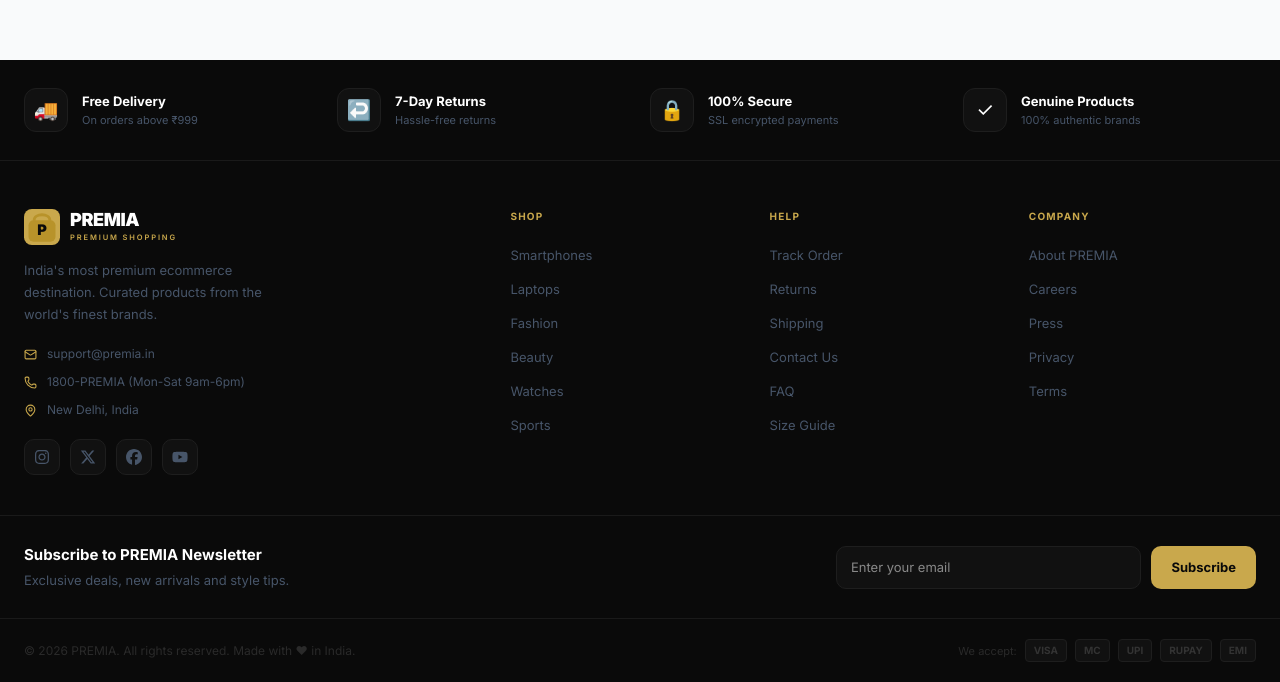
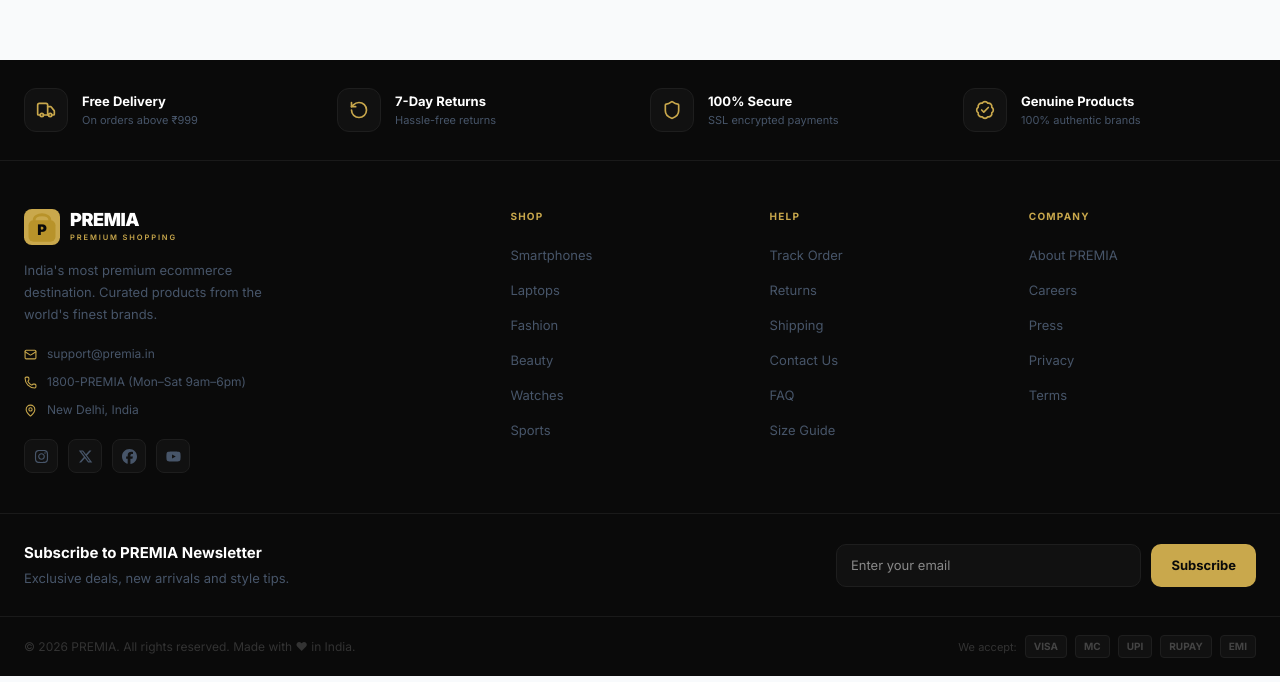
Before and after one commit to ravijags/ecommerce-frontend, a React (Vite) app: page / in a window 1280 px wide. Shown: the part 1020-1702 px from the top of the page. Built offline with nearby package versions, Linux system fonts and the light colour scheme; no server answers.

Commit message:
polish: real SVG trust icons in footer, wishlist hidden until hover, orders better fallback, description padding

```diff
--- a/src/components/Footer.jsx
+++ b/src/components/Footer.jsx
@@ -1,10 +1,16 @@
 import { Link } from 'react-router-dom'
-import { Mail, Phone, MapPin } from 'lucide-react'
+import { Mail, Phone, MapPin, Truck, RotateCcw, Shield, BadgeCheck } from 'lucide-react'
 import { FaInstagram, FaXTwitter, FaFacebook, FaYoutube } from 'react-icons/fa6'
 import PremiaLogo from './PremiaLogo'
 
-function Footer() {
-  const footerLinks = {
+const TRUST_BADGES = [
+  { Icon: Truck,      title: 'Free Delivery',    desc: 'On orders above ₹999' },
+  { Icon: RotateCcw,  title: '7-Day Returns',    desc: 'Hassle-free returns' },
+  { Icon: Shield,     title: '100% Secure',      desc: 'SSL encrypted payments' },
+  { Icon: BadgeCheck, title: 'Genuine Products', desc: '100% authentic brands' },
+]
+
+const FOOTER_LINKS = {
   Shop: [
     { name: 'Smartphones', href: '/' },
     { name: 'Laptops', href: '/' },
@@ -30,39 +36,33 @@ function Footer() {
   ],
 }
 
-  const socialLinks = [
-    { icon: <FaInstagram size={16} />, href: '#', label: 'Instagram' },
-    { icon: <FaXTwitter size={16} />, href: '#', label: 'Twitter' },
-    { icon: <FaFacebook size={16} />, href: '#', label: 'Facebook' },
-    { icon: <FaYoutube size={16} />, href: '#', label: 'YouTube' },
+const SOCIAL = [
+  { Icon: FaInstagram, href: '#', label: 'Instagram' },
+  { Icon: FaXTwitter,  href: '#', label: 'Twitter' },
+  { Icon: FaFacebook,  href: '#', label: 'Facebook' },
+  { Icon: FaYoutube,   href: '#', label: 'YouTube' },
 ]
 
-  const trustBadges = [
-    { icon: '🚚', title: 'Free Delivery', desc: 'On orders above ₹999' },
-    { icon: '↩️', title: '7-Day Returns', desc: 'Hassle-free returns' },
-    { icon: '🔒', title: '100% Secure', desc: 'SSL encrypted payments' },
-    { icon: '✓', title: 'Genuine Products', desc: '100% authentic brands' },
-  ]
-
+export default function Footer() {
   return (
-    <footer style={{ backgroundColor: '#0a0a0a', color: '#fff', marginTop: 64 }}>
+    <footer style={{ background: '#0a0a0a', color: '#fff', marginTop: 64 }}>
 
       {/* Trust badges */}
       <div style={{ borderBottom: '1px solid #1a1a1a' }}>
         <div style={{ maxWidth: 1280, margin: '0 auto', padding: '28px 24px' }}>
           <div className="footer-trust-grid">
-            {trustBadges.map((badge, i) => (
-              <div key={i} style={{ display: 'flex', alignItems: 'center', gap: 14 }}>
+            {TRUST_BADGES.map(({ Icon, title, desc }) => (
+              <div key={title} style={{ display: 'flex', alignItems: 'center', gap: 14 }}>
                 <div style={{
                   width: 44, height: 44, borderRadius: 12, flexShrink: 0,
                   display: 'flex', alignItems: 'center', justifyContent: 'center',
-                  fontSize: 20, background: '#111', border: '1px solid #1e1e1e'
+                  background: '#111', border: '1px solid #1e1e1e',
                 }}>
-                  {badge.icon}
+                  <Icon size={20} color="#C9A84C" />
                 </div>
                 <div>
-                  <p style={{ fontSize: 13, fontWeight: 700, color: '#fff', margin: 0 }}>{badge.title}</p>
-                  <p style={{ fontSize: 11, color: '#475569', margin: 0 }}>{badge.desc}</p>
+                  <p style={{ fontSize: 13, fontWeight: 700, color: '#fff', margin: 0 }}>{title}</p>
+                  <p style={{ fontSize: 11, color: '#475569', margin: 0 }}>{desc}</p>
                 </div>
               </div>
             ))}
@@ -70,7 +70,7 @@ function Footer() {
         </div>
       </div>
 
-      {/* Main footer */}
+      {/* Main links */}
       <div style={{ borderBottom: '1px solid #1a1a1a' }}>
         <div style={{ maxWidth: 1280, margin: '0 auto', padding: '48px 24px 40px' }}>
           <div className="footer-main-grid">
@@ -84,44 +84,44 @@ function Footer() {
               <div style={{ marginTop: 20, display: 'flex', flexDirection: 'column', gap: 10 }}>
                 {[
                   { Icon: Mail, text: 'support@premia.in' },
-                  { Icon: Phone, text: '1800-PREMIA (Mon-Sat 9am-6pm)' },
+                  { Icon: Phone, text: '1800-PREMIA (Mon–Sat 9am–6pm)' },
                   { Icon: MapPin, text: 'New Delhi, India' },
                 ].map(({ Icon, text }) => (
                   <div key={text} style={{ display: 'flex', alignItems: 'center', gap: 10 }}>
-                    <Icon size={13} style={{ color: '#C9A84C', flexShrink: 0 }} />
+                    <Icon size={13} color="#C9A84C" style={{ flexShrink: 0 }} />
                     <span style={{ fontSize: 12, color: '#475569' }}>{text}</span>
                   </div>
                 ))}
               </div>
               <div style={{ display: 'flex', gap: 10, marginTop: 20 }}>
-                {socialLinks.map((s, i) => (
-                  <a key={i} href={s.href} aria-label={s.label} style={{
-                    width: 36, height: 36, borderRadius: 10, display: 'flex',
-                    alignItems: 'center', justifyContent: 'center',
-                    background: '#111', border: '1px solid #1e1e1e', color: '#475569',
-                    textDecoration: 'none', transition: 'all 0.15s'
+                {SOCIAL.map(({ Icon, href, label }) => (
+                  <a key={label} href={href} aria-label={label} style={{
+                    width: 34, height: 34, borderRadius: 8,
+                    display: 'flex', alignItems: 'center', justifyContent: 'center',
+                    background: '#111', border: '1px solid #1e1e1e',
+                    color: '#475569', textDecoration: 'none', transition: 'all 0.15s',
                   }}
                     onMouseEnter={e => { e.currentTarget.style.background = '#C9A84C'; e.currentTarget.style.color = '#0a0a0a'; e.currentTarget.style.borderColor = '#C9A84C' }}
                     onMouseLeave={e => { e.currentTarget.style.background = '#111'; e.currentTarget.style.color = '#475569'; e.currentTarget.style.borderColor = '#1e1e1e' }}>
-                    {s.icon}
+                    <Icon size={15} />
                   </a>
                 ))}
               </div>
             </div>
 
             {/* Link columns */}
-            {Object.entries(footerLinks).map(([title, links]) => (
+            {Object.entries(FOOTER_LINKS).map(([title, links]) => (
               <div key={title}>
-                <h3 style={{ fontSize: 10, fontWeight: 700, textTransform: 'uppercase', letterSpacing: '0.12em', color: '#C9A84C', marginBottom: 18, margin: '0 0 18px' }}>
+                <h3 style={{ fontSize: 10, fontWeight: 700, textTransform: 'uppercase', letterSpacing: '0.12em', color: '#C9A84C', margin: '0 0 18px' }}>
                   {title}
                 </h3>
-                <ul style={{ listStyle: 'none', padding: 0, margin: 0, display: 'flex', flexDirection: 'column', gap: 10 }}>
-                  {links.map((link, i) => (
-                    <li key={i}>
-                      <Link to={link.href} style={{ fontSize: 13, color: '#475569', textDecoration: 'none', transition: 'color 0.15s' }}
+                <ul style={{ listStyle: 'none', padding: 0, margin: 0, display: 'flex', flexDirection: 'column', gap: 11 }}>
+                  {links.map(({ name, href }) => (
+                    <li key={name}>
+                      <Link to={href} style={{ fontSize: 13, color: '#475569', textDecoration: 'none', transition: 'color 0.15s' }}
                         onMouseEnter={e => e.target.style.color = '#fff'}
                         onMouseLeave={e => e.target.style.color = '#475569'}>
-                        {link.name}
+                        {name}
                       </Link>
                     </li>
                   ))}
@@ -142,13 +142,14 @@ function Footer() {
             </div>
             <div style={{ display: 'flex', gap: 10, width: '100%', maxWidth: 420 }}>
               <input type="email" placeholder="Enter your email" style={{
-                flex: 1, padding: '11px 14px', borderRadius: 10, border: '1px solid #1e1e1e',
-                background: '#111', color: '#fff', fontSize: 13, outline: 'none'
+                flex: 1, padding: '11px 14px', borderRadius: 10,
+                border: '1px solid #1e1e1e', background: '#111',
+                color: '#fff', fontSize: 13, outline: 'none',
               }} />
               <button style={{
                 padding: '11px 20px', borderRadius: 10, border: 'none',
-                background: '#C9A84C', color: '#0a0a0a', fontSize: 13,
-                fontWeight: 700, cursor: 'pointer', flexShrink: 0
+                background: '#C9A84C', color: '#0a0a0a',
+                fontSize: 13, fontWeight: 700, cursor: 'pointer', flexShrink: 0,
               }}>Subscribe</button>
             </div>
           </div>
@@ -156,66 +157,32 @@ function Footer() {
       </div>
 
       {/* Bottom bar */}
-      <div style={{ maxWidth: 1280, margin: '0 auto', padding: '20px 24px' }}>
+      <div style={{ maxWidth: 1280, margin: '0 auto', padding: '18px 24px' }}>
         <div className="footer-bottom">
-          <p style={{ fontSize: 12, color: '#2a2a2a', margin: 0 }}>© 2026 PREMIA. All rights reserved. Made with ♥ in India.</p>
+          <p style={{ fontSize: 12, color: '#333', margin: 0 }}>© 2026 PREMIA. All rights reserved. Made with ♥ in India.</p>
           <div style={{ display: 'flex', alignItems: 'center', gap: 8, flexWrap: 'wrap' }}>
-            <span style={{ fontSize: 11, color: '#2a2a2a' }}>We accept:</span>
+            <span style={{ fontSize: 11, color: '#333' }}>We accept:</span>
             {['VISA', 'MC', 'UPI', 'RUPAY', 'EMI'].map(m => (
-              <span key={m} style={{ fontSize: 10, fontWeight: 700, padding: '3px 8px', borderRadius: 4, background: '#111', color: '#333', border: '1px solid #1e1e1e' }}>{m}</span>
+              <span key={m} style={{ fontSize: 10, fontWeight: 700, padding: '3px 8px', borderRadius: 4, background: '#111', color: '#444', border: '1px solid #1e1e1e' }}>{m}</span>
             ))}
           </div>
         </div>
       </div>
 
       <style>{`
-        .footer-trust-grid {
-          display: grid;
-          grid-template-columns: repeat(2, 1fr);
-          gap: 20px;
-        }
-        .footer-main-grid {
-          display: grid;
-          grid-template-columns: 1fr 1fr 1fr;
-          gap: 32px;
-        }
-        .footer-brand {
-          grid-column: 1 / -1;
-        }
-        .footer-newsletter {
-          display: flex;
-          flex-direction: column;
-          gap: 16px;
-        }
-        .footer-bottom {
-          display: flex;
-          flex-direction: column;
-          gap: 12px;
-        }
+        .footer-trust-grid { display: grid; grid-template-columns: repeat(2, 1fr); gap: 20px; }
+        .footer-main-grid { display: grid; grid-template-columns: 1fr 1fr 1fr; gap: 32px; }
+        .footer-brand { grid-column: 1 / -1; }
+        .footer-newsletter { display: flex; flex-direction: column; gap: 16px; }
+        .footer-bottom { display: flex; flex-direction: column; gap: 12px; }
         @media (min-width: 768px) {
-          .footer-trust-grid {
-            grid-template-columns: repeat(4, 1fr);
-          }
-          .footer-main-grid {
-            grid-template-columns: 2fr 1fr 1fr 1fr;
-          }
-          .footer-brand {
-            grid-column: auto;
-          }
-          .footer-newsletter {
-            flex-direction: row;
-            align-items: center;
-            justify-content: space-between;
-          }
-          .footer-bottom {
-            flex-direction: row;
-            align-items: center;
-            justify-content: space-between;
-          }
+          .footer-trust-grid { grid-template-columns: repeat(4, 1fr); }
+          .footer-main-grid { grid-template-columns: 2fr 1fr 1fr 1fr; }
+          .footer-brand { grid-column: auto; }
+          .footer-newsletter { flex-direction: row; align-items: center; justify-content: space-between; }
+          .footer-bottom { flex-direction: row; align-items: center; justify-content: space-between; }
         }
       `}</style>
     </footer>
   )
 }
-
-export default Footer
--- a/src/pages/Orders.jsx
+++ b/src/pages/Orders.jsx
@@ -101,7 +101,7 @@ function Orders() {
                     <span style={{ display: 'flex', alignItems: 'center', gap: 8, fontSize: 13, color: '#475569', minWidth: 0 }}>
                       <Package size={13} color="#94a3b8" style={{ flexShrink: 0 }} />
                       <span style={{ overflow: 'hidden', textOverflow: 'ellipsis', whiteSpace: 'nowrap' }}>
-                        {item.product ? item.product.name : 'Product'}
+                        {item.product?.name || `Item #${String(idx + 1).padStart(3, '0')}`}
                       </span>
                       <span style={{ color: '#94a3b8', fontWeight: 500, flexShrink: 0 }}>×{item.quantity}</span>
                     </span>
--- a/src/pages/ProductDetail.jsx
+++ b/src/pages/ProductDetail.jsx
@@ -268,9 +268,9 @@ function ProductDetail({ addToCart }) {
 
       {/* Description */}
       {product.description && (
-        <div className="mt-12 pt-8" style={{ borderTop: '1px solid #e2e8f0' }}>
+        <div className="mt-10 pt-8" style={{ borderTop: '1px solid #e2e8f0', maxWidth: 700 }}>
           <h2 className="text-lg font-black mb-3" style={{ color: '#0f172a' }}>Product Description</h2>
-          <p className="leading-relaxed" style={{ color: '#475569' }}>{product.description}</p>
+          <p style={{ color: '#475569', lineHeight: 1.8, fontSize: 14 }}>{product.description}</p>
         </div>
       )}
 
```
Also changed, not shown: src/ProductCard.jsx (+9 -6 lines). Lines whose indentation alone changed are shown as unchanged.
